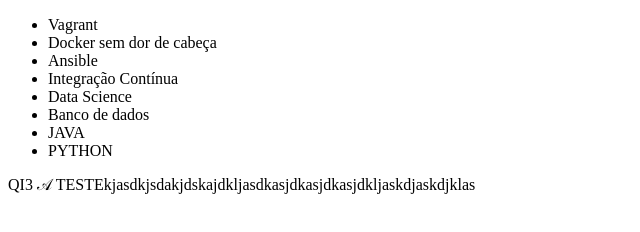
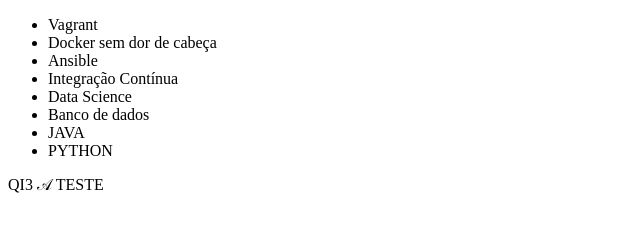
Before and after one commit to jocygnetoqi3/github-repo, a plain HTML site: page index.html in a window 1280 px wide. Shown: the whole page, without its empty margins (0-640 px from the left). Drawn offline with Linux system fonts and the light colour scheme.

Commit message:
modificando rodape

```diff
--- a/index.html
+++ b/index.html
@@ -17,6 +17,6 @@
     </ul>
 </body>
 <footer>
-    <p>QI3 &Ascr; TESTEkjasdkjsdakjdskajdkljasdkasjdkasjdkasjdkljaskdjaskdjklas</p>
+    <p>QI3 &Ascr; TESTE</p>
 </footer>
 </html>
```
